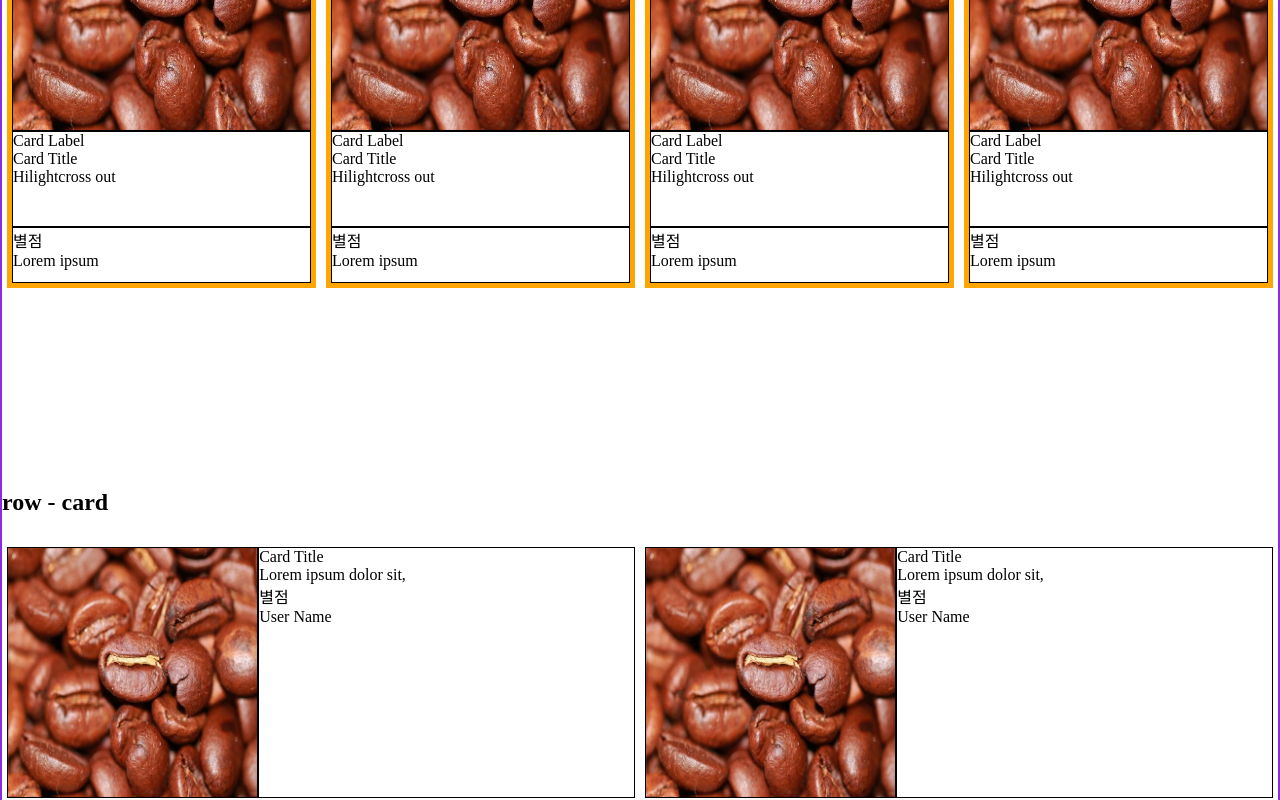
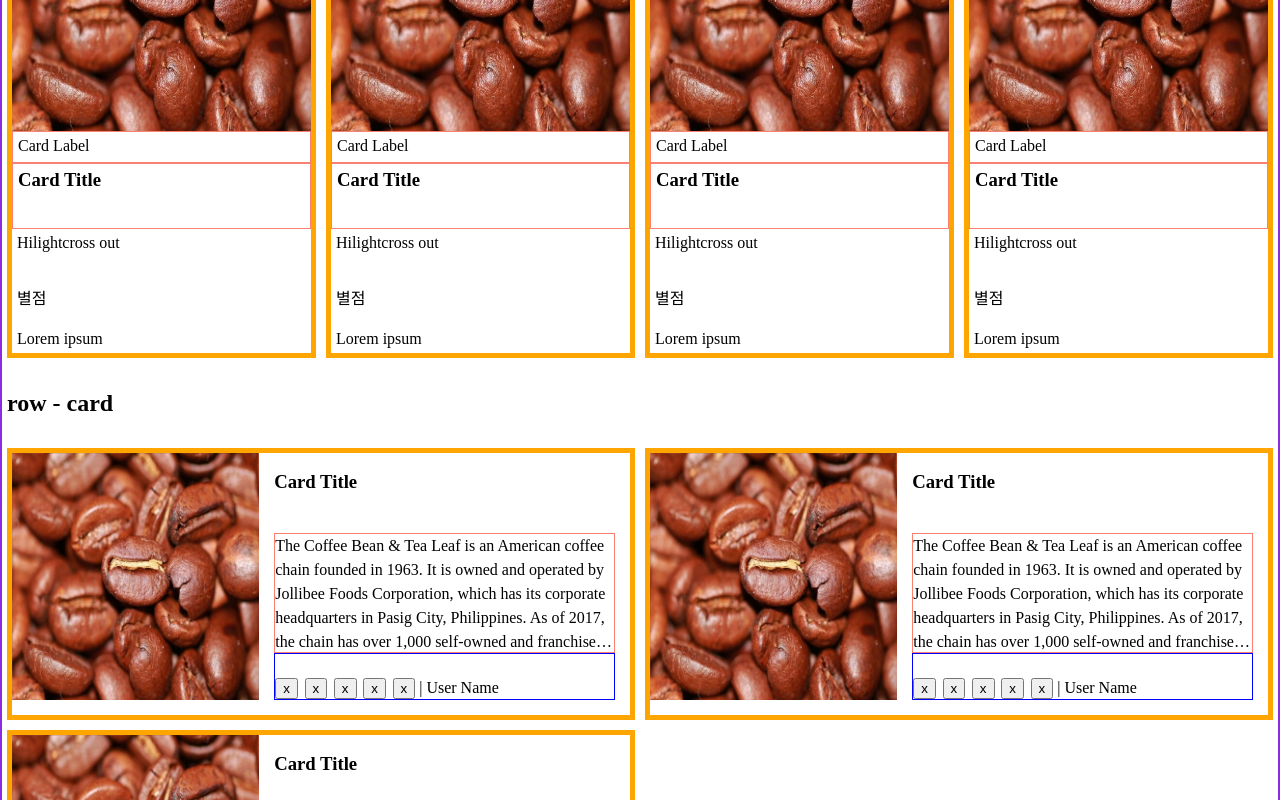
Before and after one commit to Romanus93/component-ui-using-sass, a Vue app: page / in a window 1280 px wide. Shown: the part 340-1140 px from the top of the page. Built offline with nearby package versions, Linux system fonts and the light colour scheme.

Commit message:
html,css 수정

```diff
--- a/public/index.html
+++ b/public/index.html
@@ -1,15 +1,27 @@
 <!DOCTYPE html>
 <html lang="">
   <head>
-    <meta charset="utf-8">
-    <meta http-equiv="X-UA-Compatible" content="IE=edge">
-    <meta name="viewport" content="width=device-width,initial-scale=1.0">
-    <link rel="icon" href="<%= BASE_URL %>favicon.ico">
+    <meta charset="utf-8" />
+    <meta http-equiv="X-UA-Compatible" content="IE=edge" />
+    <meta name="viewport" content="width=device-width, initial-scale=1.0" />
+    <link rel="icon" href="<%= BASE_URL %>favicon.ico" />
     <title><%= htmlWebpackPlugin.options.title %></title>
+    <!-- <script type="text/javascript">
+      document.createElement("header");
+      document.createElement("nav");
+      document.createElement("article");
+      document.createElement("section");
+      document.createElement("aside");
+      document.createElement("footer");
+    </script> -->
   </head>
   <body>
     <noscript>
-      <strong>We're sorry but <%= htmlWebpackPlugin.options.title %> doesn't work properly without JavaScript enabled. Please enable it to continue.</strong>
+      <strong
+        >We're sorry but <%= htmlWebpackPlugin.options.title %> doesn't work
+        properly without JavaScript enabled. Please enable it to
+        continue.</strong
+      >
     </noscript>
     <div id="app"></div>
     <!-- built files will be auto injected -->
--- a/src/App.vue
+++ b/src/App.vue
@@ -1,5 +1,5 @@
 <template>
-  <div>
+  <div class="#app">
     <nav class="nav">
       <router-link to="/">Card UI</router-link> |
       <router-link to="/TextUi">Text UI</router-link>
@@ -13,9 +13,7 @@
   font-family: Avenir, Helvetica, Arial, sans-serif;
   -webkit-font-smoothing: antialiased;
   -moz-osx-font-smoothing: grayscale;
-  color: #2c3e50;
   width: 100%;
-  height: 100%;
 }
 
 .flex {
@@ -28,12 +26,13 @@
 
 html {
   width: 100vw;
-  height: 100vh;
+  /* height: 100vh; */
 }
 
 body {
   width: 100%;
-  height: 100%;
+  max-width: 100%;
+  /* height: 100%; */
   margin: 0;
   padding: 0;
 }
@@ -54,13 +53,23 @@ h2,
 h3,
 h4,
 h5,
-h6 {
+h6,
+p {
   padding: 0;
   margin: 0;
 }
 
+header,
+section,
+nav,
+article,
+footer,
+aside {
+  display: block;
+}
+
 .nav {
   height: 10vh;
-  padding-top: 2%;
+  padding-top: 3vh;
 }
 </style>
--- a/src/components/CardCol.vue
+++ b/src/components/CardCol.vue
@@ -1,17 +1,17 @@
 <template>
   <article class="card">
     <div class="card__image">
-      <a href="#" aria-label="lonely man"></a>
+      <a href="#" :aria-label="info"></a>
     </div>
     <div class="card__info">
       <div class="label">Card Label</div>
-      <div class="title">Card Title</div>
+      <h3 class="title">Card Title</h3>
       <div class="description">
         <span>Hilight</span>
         <span>cross out</span>
       </div>
     </div>
-    <div class="card__rating">
+    <div class="card__rating flex">
       <div class="rating">별점</div>
       <div class="comment">Lorem ipsum</div>
     </div>
@@ -19,7 +19,14 @@
 </template>
 
 <script>
-export default {};
+export default {
+  data() {
+    return {
+      info: "Roasted Bean",
+      item: "",
+    };
+  },
+};
 </script>
 
 <style scoped>
@@ -43,16 +50,44 @@ export default {};
   padding-bottom: 100%;
 }
 
-.card__info {
-  height: 96px;
+.card__info .label {
+  border: 1px solid salmon;
+  height: 2em;
+  line-height: 1.5em;
+}
+
+.card__info .title {
+  border: 1px solid salmon;
+  height: 3.5em;
+  line-height: 1.5em;
+}
+
+.card__info .description {
+  height: 2em;
+  line-height: 1.5em;
+}
+
+.label,
+.title,
+.description,
+.rating,
+.comment {
+  padding: 2px 5px;
 }
 
 .card__rating {
-  height: 56px;
+  justify-content: center;
+  flex-direction: column;
 }
 
-.card > div {
-  border: 1px solid black;
-  width: 100%;
+.card__rating .rating {
+  padding-top: calc(1.5em);
+  padding-bottom: calc(1.5em);
+  height: 4em;
+}
+
+.card__rating .comment {
+  height: auto;
+  line-height: 1.5em;
 }
 </style>
--- a/src/components/CardRow.vue
+++ b/src/components/CardRow.vue
@@ -4,10 +4,20 @@
       <a href="#" aria-label="lonely man"></a>
     </div>
     <div class="card__info">
-      <div class="title">Card Title</div>
-      <div class="comment">Lorem ipsum dolor sit,</div>
+      <h3 class="title">Card Title</h3>
+      <p class="comment">
+        The Coffee Bean & Tea Leaf is an American coffee chain founded in 1963.
+        It is owned and operated by Jollibee Foods Corporation, which has its
+        corporate headquarters in Pasig City, Philippines. As of 2017, the chain
+        has over 1,000 self-owned and franchised stores in the United States and
+        31 other countries.
+      </p>
       <div class="card__rating">
-        <div class="rating">별점</div>
+        <div class="rating">
+          <button>x</button><button>x</button><button>x</button
+          ><button>x</button><button>x</button>
+        </div>
+        |
         <div class="user">User Name</div>
       </div>
     </div>
@@ -19,35 +29,70 @@ export default {};
 </script>
 
 <style scoped>
-.card-container--row .card {
-  /* flex-direction: row; */
-  /* border: 5px solid orange; */
+.card {
+  border: 5px solid orange;
   width: 100%;
 }
 
-.card-container--row .card__image {
+.card .card__image {
   width: 40%;
 }
 
-.card-container--row .card__image > a {
+.card .card__image > a {
   width: 100%;
-  background-image: url("/src/assets/brown-264289_1280.jpg");
+  background-image: url("~@/assets/brown-264289_1280.jpg");
   background-position: 62%;
   background-size: cover;
   display: block;
 }
 
-.card-container--row .card__image > a:after {
+.card .card__image > a:after {
   content: "";
   display: block;
   padding-bottom: 100%;
 }
 
-.card-container--row .card__info {
+.card .card__info {
+  padding: 15px;
   width: 60%;
 }
 
-.card-container--row .card > div {
-  border: 1px solid black;
+.card__info .title {
+  height: 3.5em;
+  line-height: 1.5em;
+}
+
+.card__info .comment {
+  height: 7.5rem;
+  line-height: 1.5em;
+  border: 1px salmon solid;
+  overflow: hidden;
+  text-overflow: ellipsis;
+  display: -webkit-box;
+  -webkit-line-clamp: 5; /* 라인수 */
+  -webkit-box-orient: vertical;
+  word-wrap: break-word;
+}
+
+.card__info .card__rating {
+  border: 1px blue solid;
+  height: auto;
+  padding-top: 1.5em;
+}
+
+.card__info .card__rating .rating {
+  /* width: auto; */
+}
+
+.card__info .card__rating .rating button {
+  margin-right: 0.5em;
+}
+
+.card__info .card__rating .rating button:nth-last-child(1) {
+  margin-right: 0;
+}
+
+.card__info .card__rating div {
+  display: inline-block;
 }
 </style>
--- a/src/pages/CardUi.vue
+++ b/src/pages/CardUi.vue
@@ -1,9 +1,9 @@
 <template>
-  <main class="main">
+  <div class="main">
     <section>
       <h2>col - card</h2>
       <ul class="card-container card-container--col flex">
-        <li class="card" v-for="item in arrCol" :key="item.id">
+        <li v-for="item in arrCol" :key="item.id">
           <card-col></card-col>
         </li>
       </ul>
@@ -11,12 +11,12 @@
     <section>
       <h2>row - card</h2>
       <ul class="card-container card-container--row flex">
-        <li class="card" v-for="item in arrRow" :key="item.id">
+        <li v-for="item in arrRow" :key="item.id">
           <card-row></card-row>
         </li>
       </ul>
     </section>
-  </main>
+  </div>
 </template>
 
 <script>
@@ -31,8 +31,66 @@ export default {
   },
   data() {
     return {
-      arrCol: [{ id: 1 }, { id: 2 }, { id: 3 }, { id: 4 }],
-      arrRow: [{ id: 1 }, { id: 2 }, { id: 3 }],
+      arrCol: [
+        {
+          id: 1,
+          label: "card label",
+          title: "card title",
+          description: "card description",
+          rating: "rating",
+          comment: "comment",
+        },
+        {
+          id: 2,
+          label: "card label",
+          title: "card title",
+          description: "card description",
+          rating: "rating",
+          comment: "comment",
+        },
+        {
+          id: 3,
+          label: "card label",
+          title: "card title",
+          description: "card description",
+          rating: "rating",
+          comment: "comment",
+        },
+        {
+          id: 4,
+          label: "card label",
+          title: "card title",
+          description: "card description",
+          rating: "rating",
+          comment: "comment",
+        },
+      ],
+      arrRow: [
+        {
+          id: 1,
+          label: "card label",
+          title: "card title",
+          description: "card description",
+          rating: "rating",
+          writer: "writer",
+        },
+        {
+          id: 2,
+          label: "card label",
+          title: "card title",
+          description: "card description",
+          rating: "rating",
+          writer: "writer",
+        },
+        {
+          id: 3,
+          label: "card label",
+          title: "card title",
+          description: "card description",
+          rating: "rating",
+          writer: "writer",
+        },
+      ],
     };
   },
 };
@@ -46,11 +104,13 @@ export default {
 
 .main section {
   width: 100%;
-  height: 90vh;
+  /* height: 90vh; */
+  margin: 0 auto;
 }
 
 h2 {
   line-height: 10vh;
+  padding-left: 5px;
 }
 
 .main .card-container {
@@ -59,9 +119,9 @@ h2 {
   border: 5px salmon solid; */
 }
 
-.card-container--col {
+/* .card-container--col {
   justify-content: flex-start;
-}
+} */
 
 section {
   margin: 0;
@@ -84,4 +144,18 @@ section {
   width: 50%;
   flex-wrap: wrap;
 }
+
+@media screen and (max-width: 800px) {
+  .card-container--col {
+    flex-wrap: wrap;
+  }
+
+  .main section .card-container--col li {
+    width: 50%;
+  }
+
+  .main section .card-container--row li {
+    width: 100%;
+  }
+}
 </style>
```
